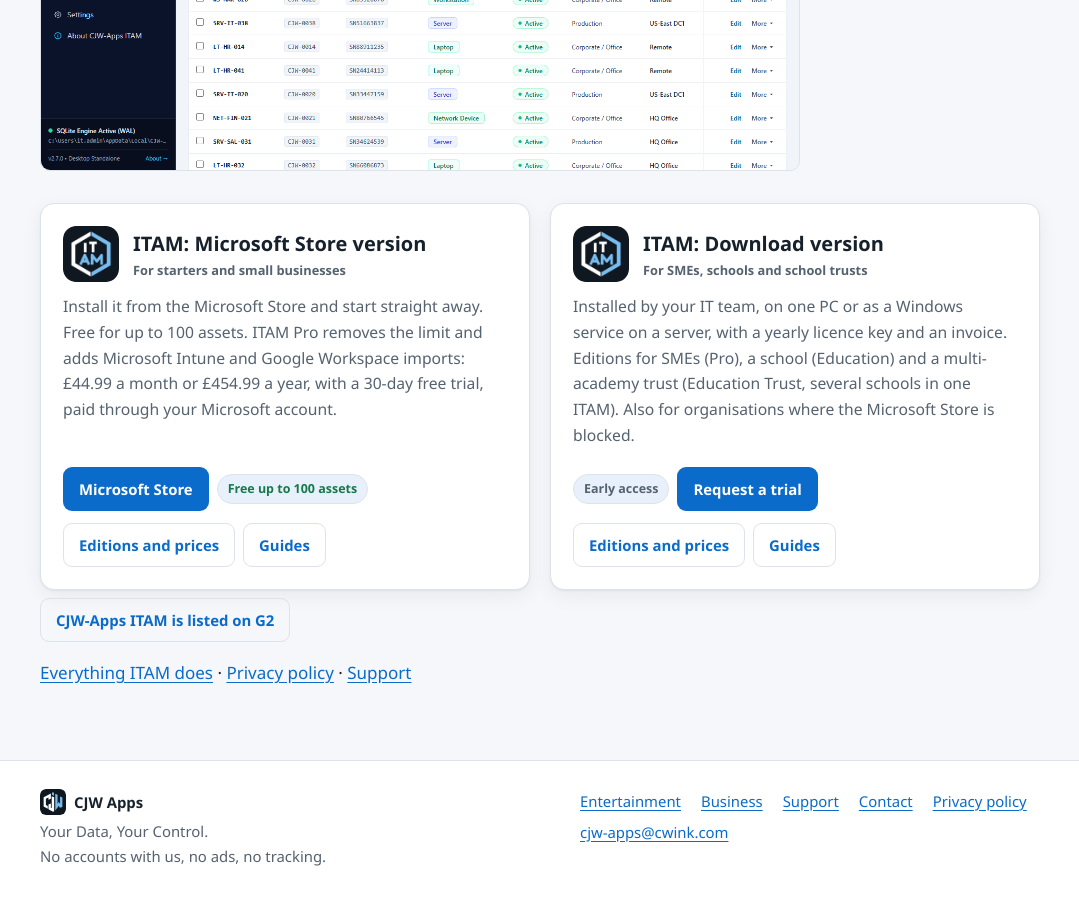
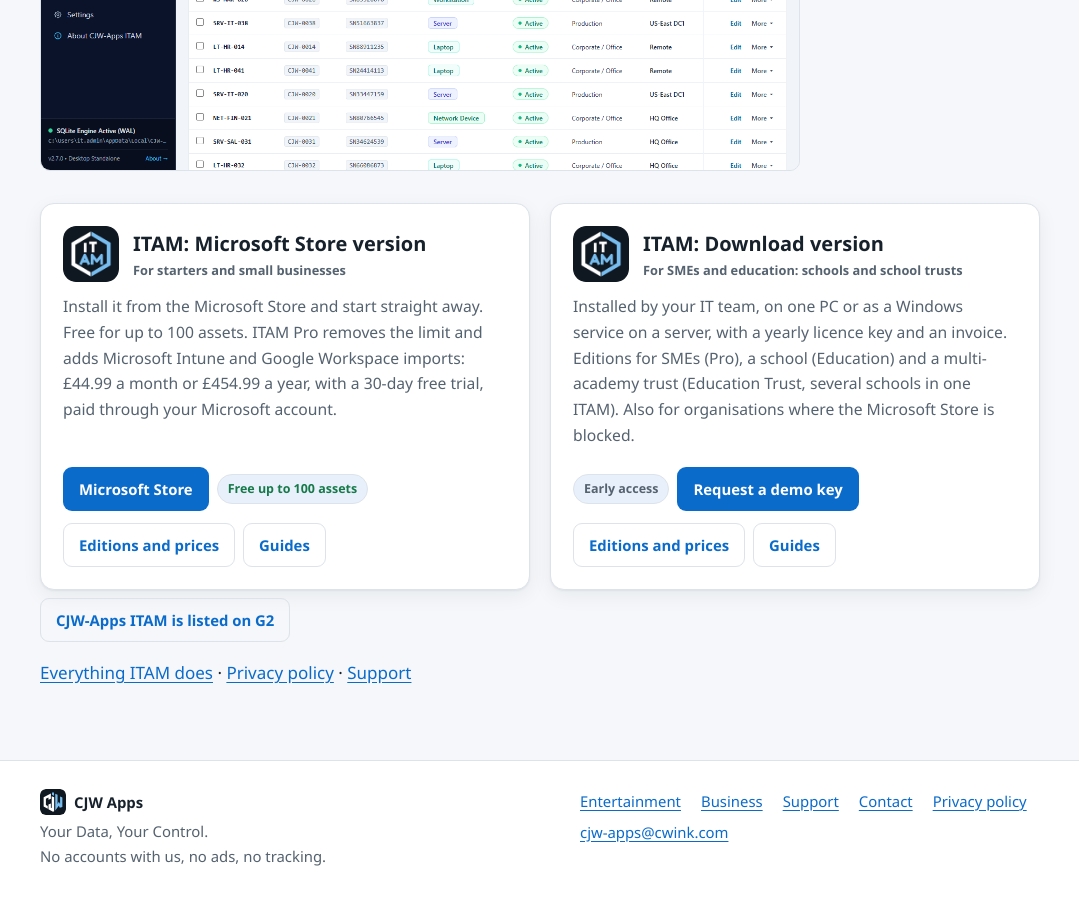
Before and after one commit to cjw-code71/cjw-apps, a Jekyll site: the page built from business/index.md, in a window 1280 px wide and 900 px high, scrolled down 866 px. Shown: the whole window, without its empty margins (100-1179 px from the left). Built offline with Jekyll 4.4.1, drawn with Linux system fonts in a browser that asks for light colours.

Commit message:
Home and Business pages: Store version for starters and small businesses, Download version for SMEs and education
Co-Authored-By: Claude Opus 5.5 <noreply@anthropic.com>
Claude-Session: https://claude.ai/code/session_018sxEz2Nma7rBUjrM2EbSoD

```diff
--- a/business/index.md
+++ b/business/index.md
@@ -38,13 +38,13 @@ title: "CJW Apps - Business Apps: CJW-Apps ITAM IT Asset Management"
       <img class="app-icon" src="../assets/icons/itam.png?v=2" alt="" width="56" height="56">
       <div>
         <h3><a href="../itam/download/">ITAM: Download version</a></h3>
-        <div class="platform">For SMEs, schools and school trusts</div>
+        <div class="platform">For SMEs and education: schools and school trusts</div>
       </div>
     </div>
     <p>Installed by your IT team, on one PC or as a Windows service on a server, with a yearly licence key and an invoice. Editions for SMEs (Pro), a school (Education) and a multi-academy trust (Education Trust, several schools in one ITAM). Also for organisations where the Microsoft Store is blocked.</p>
     <div class="card-actions">
       <span class="badge">Early access</span>
-      <a class="btn" href="mailto:{{ site.email }}?subject=ITAM%20Download%20version%3A%20trial%20request">Request a trial</a>
+      <a class="btn" href="mailto:{{ site.email }}?subject=ITAM%20Download%20version%3A%20demo%20key%20request">Request a demo key</a>
     </div>
     <div class="card-actions">
       <a class="btn ghost" href="../itam/download/">Editions and prices</a>
```
Also changed, not shown: index.md (+2 -1 lines).
